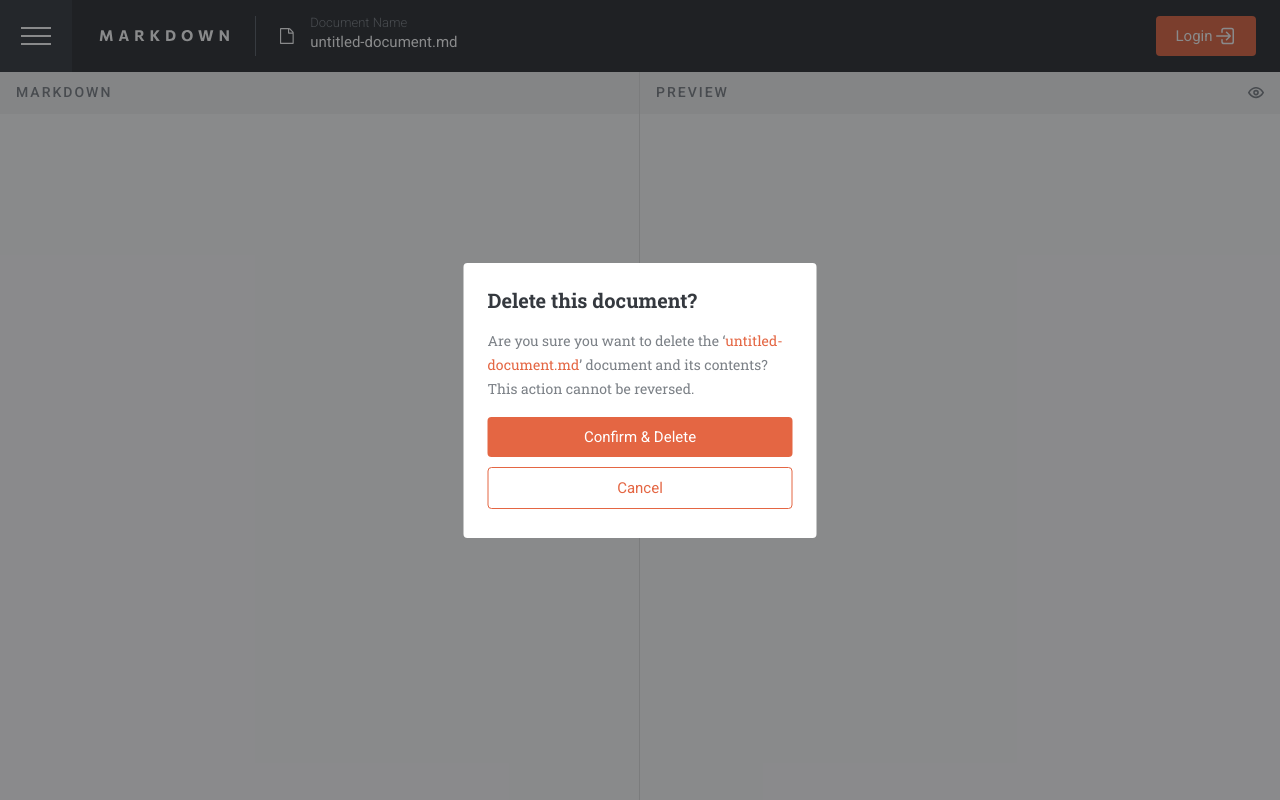
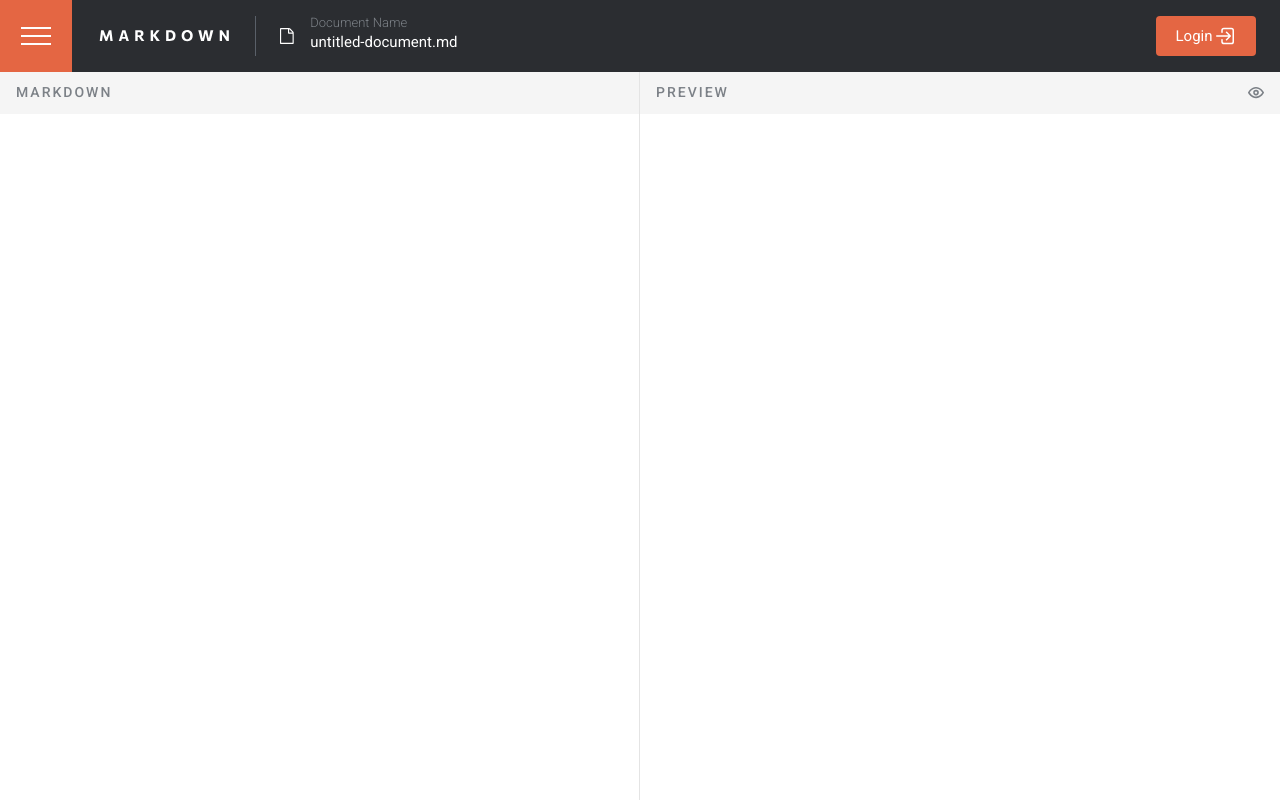
Before and after one commit to chris-nowicki/in-browser-markdown-editor, a Next.js app: page / in a window 1280 px wide. Built offline with nearby package versions, Linux system fonts and the light colour scheme; no server answers.

Commit message:
fixed default modal settings

```diff
--- a/contexts/DataContext.tsx
+++ b/contexts/DataContext.tsx
@@ -17,7 +17,7 @@ export const DataContext = createContext<DataContextTypes>({
     setContent: () => null,
     currentIndex: 1,
     setCurrentIndex: () => null,
-    deleteDocument: true,
+    deleteDocument: false,
     setDeleteDocument: () => null,
     handleDeleteDocument: () => null,
 })
@@ -32,7 +32,7 @@ export function DataProvider({
     const [data, setData] = useState<any>(defaultData)
     const [content, setContent] = useState(data.files[currentIndex].content)
     const { user } = useUser()
-    const [deleteDocument, setDeleteDocument] = useState(true)
+    const [deleteDocument, setDeleteDocument] = useState(false)
 
     useMemo(() => {
         user &&
```
